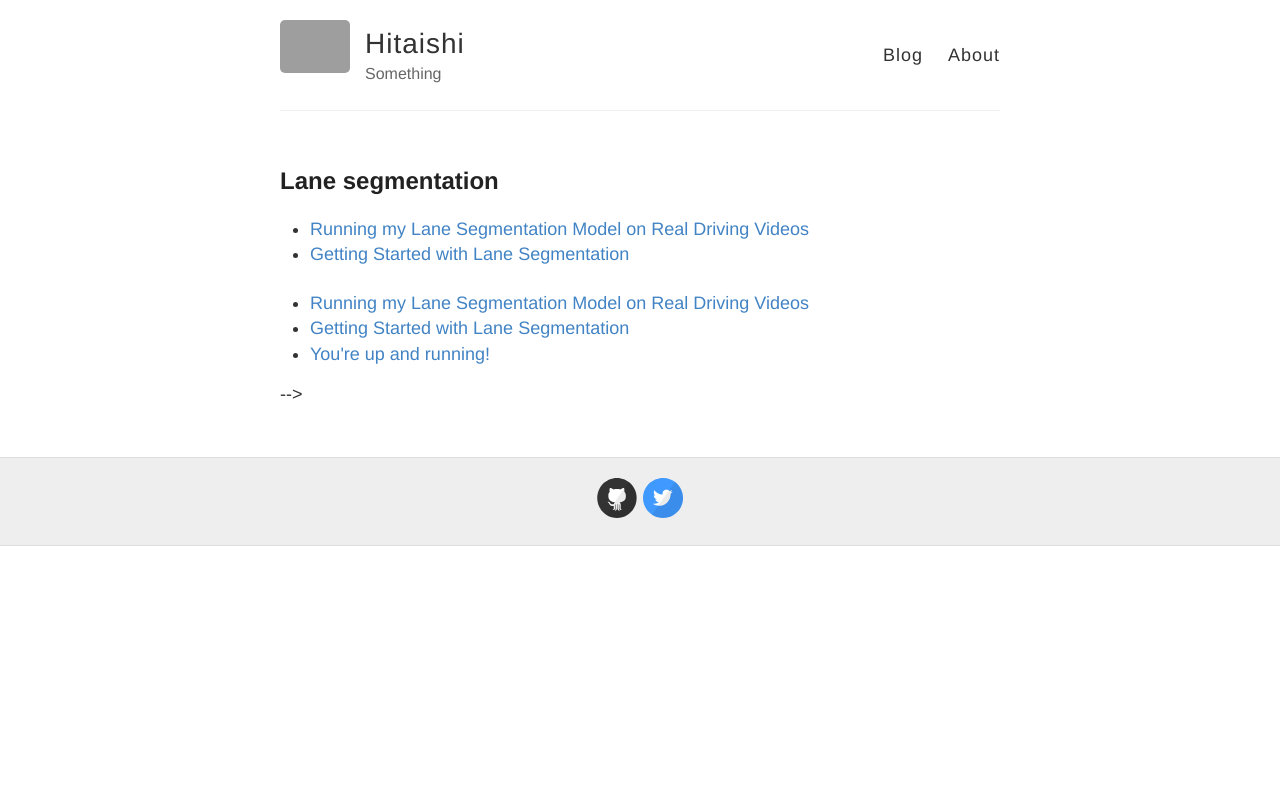
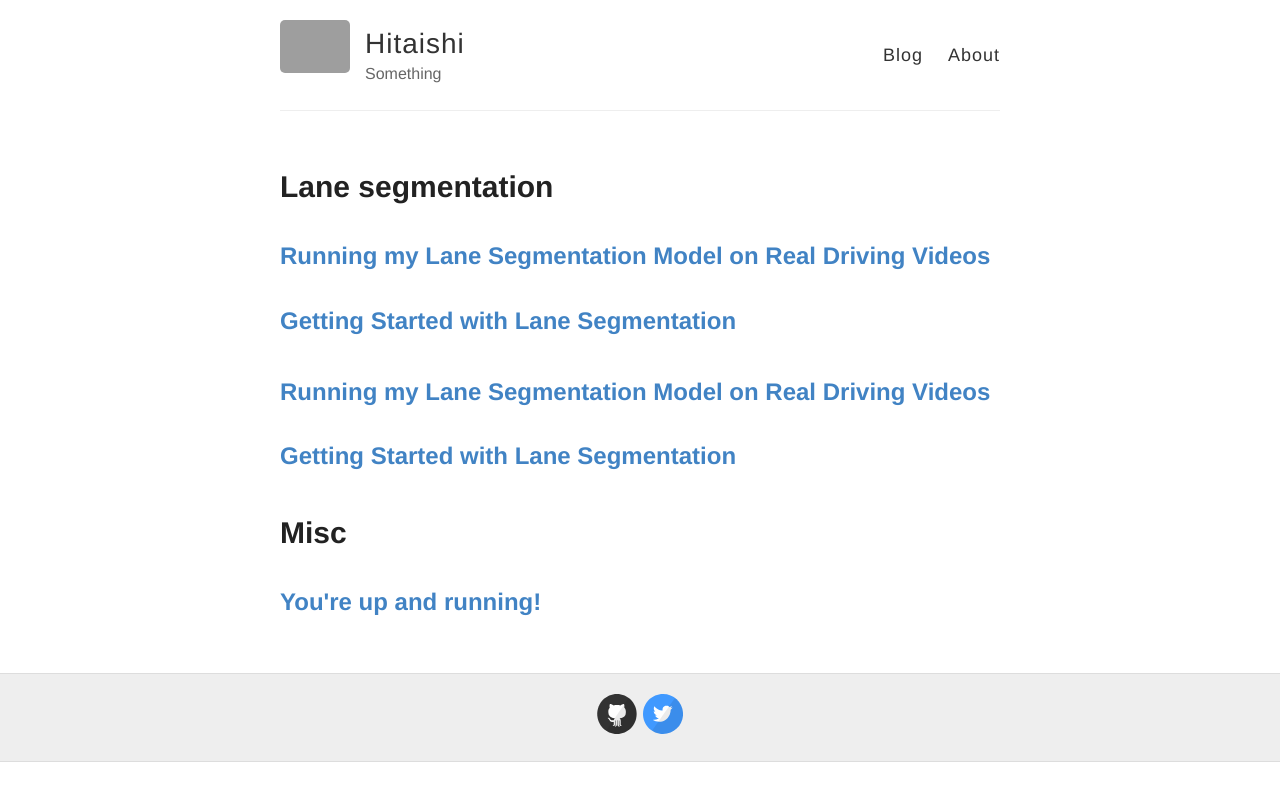
Before and after one commit to HitaishiD/HitaishiD.github.io, a Jekyll site: the page built from index.html, in a window 1280 px wide. Shown: the top 801 px of the page. Built offline with Jekyll 4.4.1, drawn with Linux system fonts in a browser that asks for light colours; grey boxes are pictures that could not be loaded.

Commit message:
change layout

```diff
--- a/_posts/2014-3-3-Hello-World.md
+++ b/_posts/2014-3-3-Hello-World.md
@@ -1,6 +1,7 @@
 ---
 layout: post
 title: You're up and running!
+category: Misc
 ---
 
 Next you can update your site name, avatar and other options using the _config.yml file in the root of your repository (shown below).
--- a/index.html
+++ b/index.html
@@ -2,23 +2,23 @@
 layout: default
 ---
 
-<!--<div class="posts">
-  {% for post in site.posts %}
-    <article class="post">
-      <h2><a href="{{ site.baseurl }}{{ post.url }}">{{ post.title }}</a></h2>
-    </article>
-  {% endfor %}
-</div>-->
+<!-- <div class="posts"> -->
+<!--   {% for post in site.posts %} -->
+<!--     <article class="post"> -->
+<!--       <h2><a href="{{ site.baseurl }}{{ post.url }}">{{ post.title }}</a></h2> -->
+<!--     </article> -->
+<!--   {% endfor %} -->
+<!-- </div>-->
 
 
 <div class="posts">
-{% assign grouped = site.posts | group_by: "category" %}
-{% for group in grouped %}
-  <h2>{{ group.name | replace: "-", " " | capitalize }}</h2>
-  <ul>
+  {% assign grouped = site.posts | group_by: "category" %}
+  {% for group in grouped %}
+    <h1>{{ group.name | replace: "-", " " | capitalize }}</h1>
+
     {% for post in group.items %}
-      <li><a href="{{ post.url }}">{{ post.title }}</a></li>
+      <h2><a href="{{ post.url }}">{{ post.title }}</a></h2>
     {% endfor %}
-  </ul>
-{% endfor %}
-</div>-->
+
+  {% endfor %}
+</div>
```
